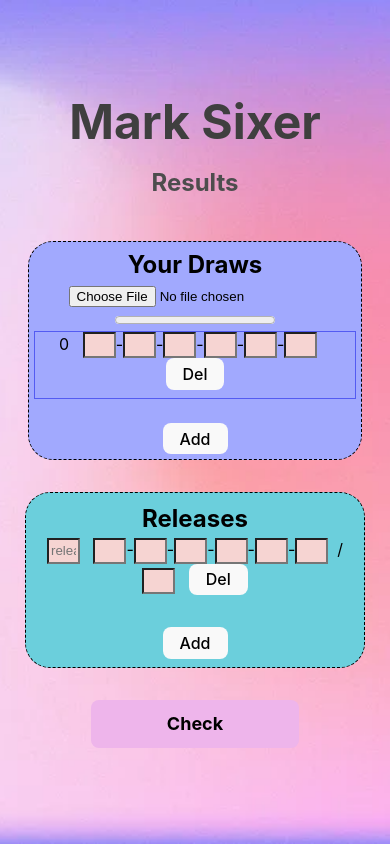
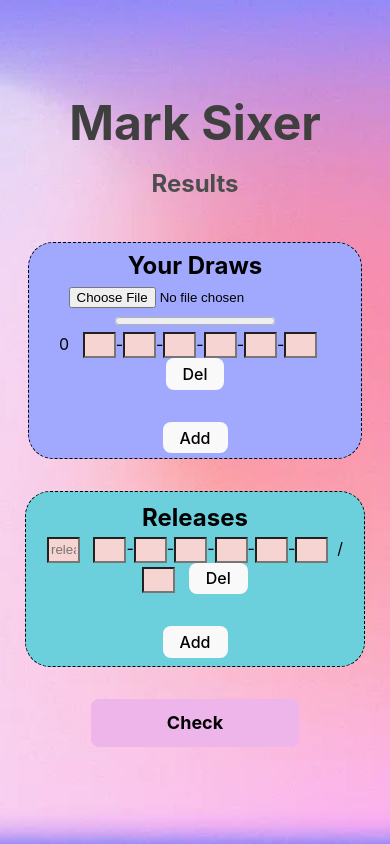
Before and after one commit to Marcussyl/mark-sixer, a React (Vite) app: page / in a window 390 px wide. Built offline with nearby package versions, Linux system fonts and the light colour scheme.

Commit message:
Change css to improve the display in mobile browsers

```diff
--- a/src/scss/draws.scss
+++ b/src/scss/draws.scss
@@ -12,7 +12,6 @@
     max-height: 300px;
     overflow-y: auto; /* Enable vertical scrollbar */
     scrollbar-color: black lightgrey;
-    border: #535bf2 solid 1px;
 }
 
 h2 {
```
